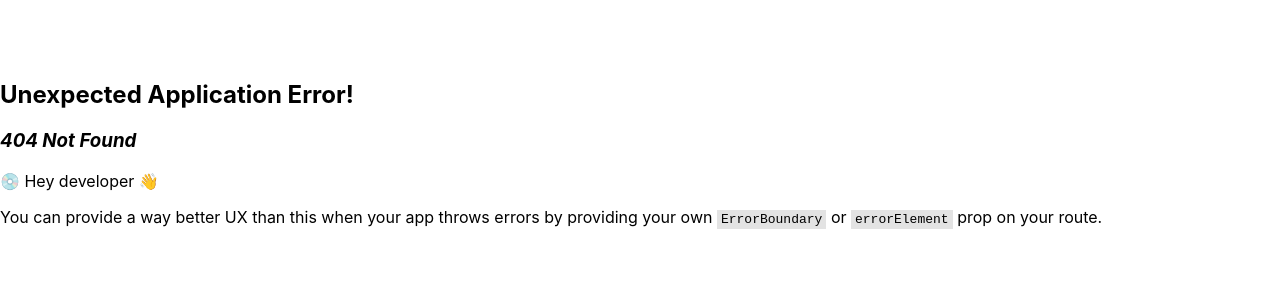
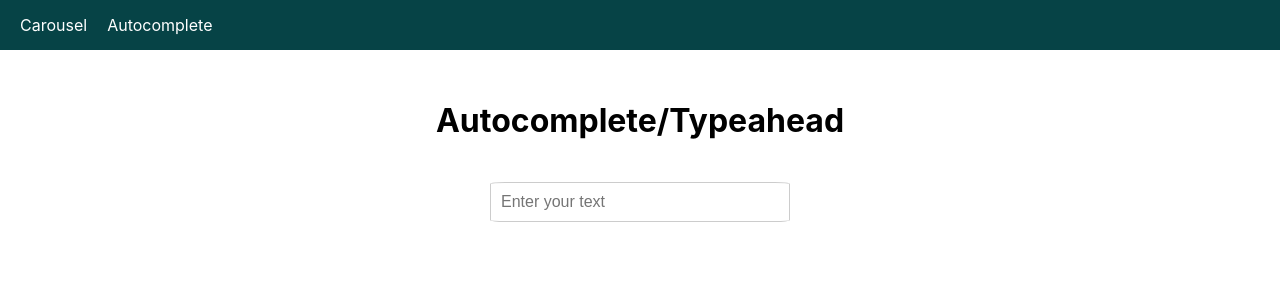
Before and after one commit to nidhika-gohil/multiple-mini-projects, a React (Vite) app: page /autocomplete in a window 1280 px wide. Before the commit this address had no page. Shown: the top 300 px of the page. Built offline with nearby package versions, Linux system fonts and the light colour scheme.

Commit message:
Adding basic logic of autocomplete feature

```diff
--- /dev/null
+++ b/src/components/Autocomplete/Autocomplete.jsx
@@ -0,0 +1,64 @@
+import {useEffect, useState} from "react";
+import Suggestions from "./Suggestions";
+
+const Autocomplete = ({
+  placeholder="Enter your text",
+  dataKey = "name",
+  staticData = [],
+  fetchSuggestions,
+  onChange= () => {},
+  onSelect=  () => {},
+  onBlur=  () => {},
+  onFocus=  () => {},
+  customStyle,
+  customLoading
+}) => {
+  const [inputValue, setInputValue] = useState("");
+  const [loading, setLoading] = useState(true);
+  const [error, setError] = useState(true);
+  const [suggestionList, setSuggestionList] = useState([]);
+  const handleOnInputChange = (e) => {
+    setInputValue(e.target.value);
+    onChange(e.target.value);
+  };
+
+  const getSuggestions = async() => {
+    setLoading(true);
+    setError(false);
+    let list;
+    try {
+      if (staticData.length > 0) {
+      } else if(fetchSuggestions) {
+        list = await fetchSuggestions(inputValue);
+      }
+      console.log("list => ",list);
+      setSuggestionList(list);
+    } catch(err) {
+      setError("Failed to fetch the data");
+    } finally {
+      setLoading(false);
+    }
+  };
+
+  useEffect(() => {
+    if(inputValue.length > 1) {
+      getSuggestions();
+    }
+  },[inputValue]);
+  return (
+    <div className="container">
+      <input
+        type="text"
+        value={inputValue}
+        placeholder={placeholder}
+        onChange={handleOnInputChange}
+        onBlur={onBlur}
+        onFocus={onFocus}
+        style={customStyle}
+      />
+      <Suggestions suggestions={suggestionList}/>
+    </div>
+  )
+};
+
+export default Autocomplete;
--- /dev/null
+++ b/src/components/Autocomplete/Search.jsx
@@ -0,0 +1,31 @@
+import Autocomplete from "./Autocomplete";
+import "./search.css"
+const Search = () => {
+
+  const fetchSuggestions = async(userInput) => {
+    const response = await fetch("https://dummyjson.com/recipes/search?q="+userInput);
+    if(!response.ok) {
+      throw new Error("Something went wrong");
+    }
+    const recipesList = await response.json();
+    console.log("recipesList => ",recipesList.recipes);
+    return recipesList.recipes;
+  };
+  return (<div className="main-autocomplete-container">
+    <h1>Autocomplete/Typeahead</h1>
+    <Autocomplete
+      placeholder={"Enter your text"}
+      dataKey = {"name"}
+      // staticData = {[]}
+      fetchSuggestions={fetchSuggestions}
+      onChange= {(input) => {}}
+      onSelect= {(e) => {}}
+      onBlur= {(e) => {}}
+      onFocus= {(e) => {}}
+      customStyle={{}}
+      customLoading= {"Loading..."}
+    />
+  </div>)
+};
+
+export default Search;
--- /dev/null
+++ b/src/components/Autocomplete/Suggestions.jsx
@@ -0,0 +1,15 @@
+const Suggestions = ({suggestions}) => {
+  return suggestions.length > 0 ? (
+    <div className="suggestions-list">
+      {
+        suggestions.map((suggestion)=> {
+          return (
+            <div key={suggestion.id}>{suggestion.name}</div>
+          )
+        })
+      }
+    </div>
+  ) : (<></>)
+};
+
+export default Suggestions;
--- /dev/null
+++ b/src/components/Autocomplete/search.css
@@ -0,0 +1,27 @@
+.main-autocomplete-container {
+  display: flex;
+  justify-content: center;
+  flex-direction: column;
+  align-items: center;
+}
+
+.container {
+  position: relative;
+  width: 300px;
+  font-family: Arial, sans-serif;
+  margin: 20px;
+}
+
+.container > input {
+  width: 100%;
+  padding: 10px;
+  border-radius: 5%;
+  box-sizing: border-box;
+  border: 1px solid #ccc;
+  font-size: 16px;
+}
+
+.suggestion-list {
+  position: absolute;
+  width: 100%;
+}
--- a/src/components/Carousel/Carousel.jsx
+++ b/src/components/Carousel/Carousel.jsx
@@ -1,6 +1,6 @@
 import "./Carousel.css"
 import { useEffect, useState } from "react";
-import usePhoto from "./util/usePhoto";
+import usePhoto from "../../util/usePhoto";
 
 const Carousel = () => {
   const [currentIndex, setCurrentIndex] = useState(0);
--- a/src/components/Carousel/util/constants.jsx
+++ /dev/null
@@ -1,2 +0,0 @@
-export const GET_PHOTOS = "https://api.unsplash.com/photos";
-export const GET_NAVBAR_DATA = ["Carousel", "AgeSalaryCalculator"];
--- a/src/components/Navbar/Navbar.jsx
+++ b/src/components/Navbar/Navbar.jsx
@@ -1,5 +1,5 @@
 import { Link } from "react-router-dom";
-import { GET_NAVBAR_DATA } from "../Carousel/util/constants";
+import { GET_NAVBAR_DATA } from "../../util/constants";
 import "./Navbar.css"
 
 const Navbar = () => {
--- /dev/null
+++ b/src/util/constants.jsx
@@ -0,0 +1,2 @@
+export const GET_PHOTOS = "https://api.unsplash.com/photos";
+export const GET_NAVBAR_DATA = ["Carousel", "Autocomplete"];
```
Also changed, not shown: src/main.jsx (+5 -4 lines), src/util/usePhoto.jsx (renamed from src/components/Carousel/util/usePhoto.jsx).
